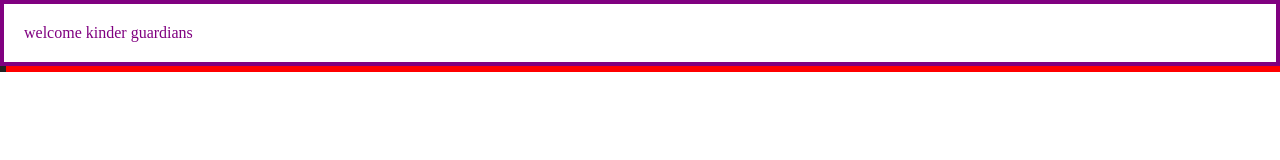
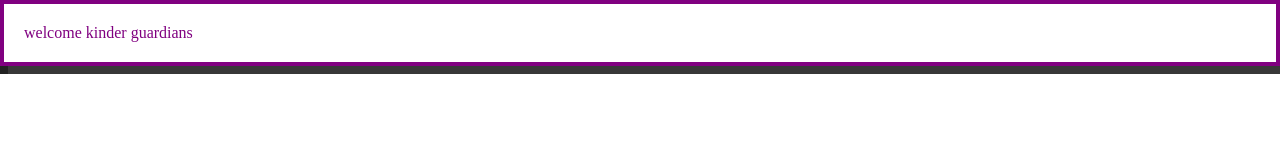
Before and after one commit to csmanel/kinderGuardians, a website: page index.html in a window 1280 px wide. Drawn offline with Linux system fonts and the light colour scheme.

Commit message:
add minor text styling

```diff
--- a/src/styles/example.scss
+++ b/src/styles/example.scss
@@ -11,7 +11,7 @@
 
 #item-container {
   // border-radius: 10px;
-  border: #222 0.2rem solid;
+  border: #222 0.3rem solid;
   align-items: center;
   column-gap: 10px;
   display: flex;
--- a/src/styles/text.scss
+++ b/src/styles/text.scss
@@ -1,4 +1,7 @@
 #text-container {
-  border: #ff0000 0.2rem solid;
+  border: #383838 0.3rem solid;
   width: 100%;
+  display: flex;
+  justify-content: center;
+  flex-direction: column;
 }
```
Also changed, not shown: dist/main.css.
